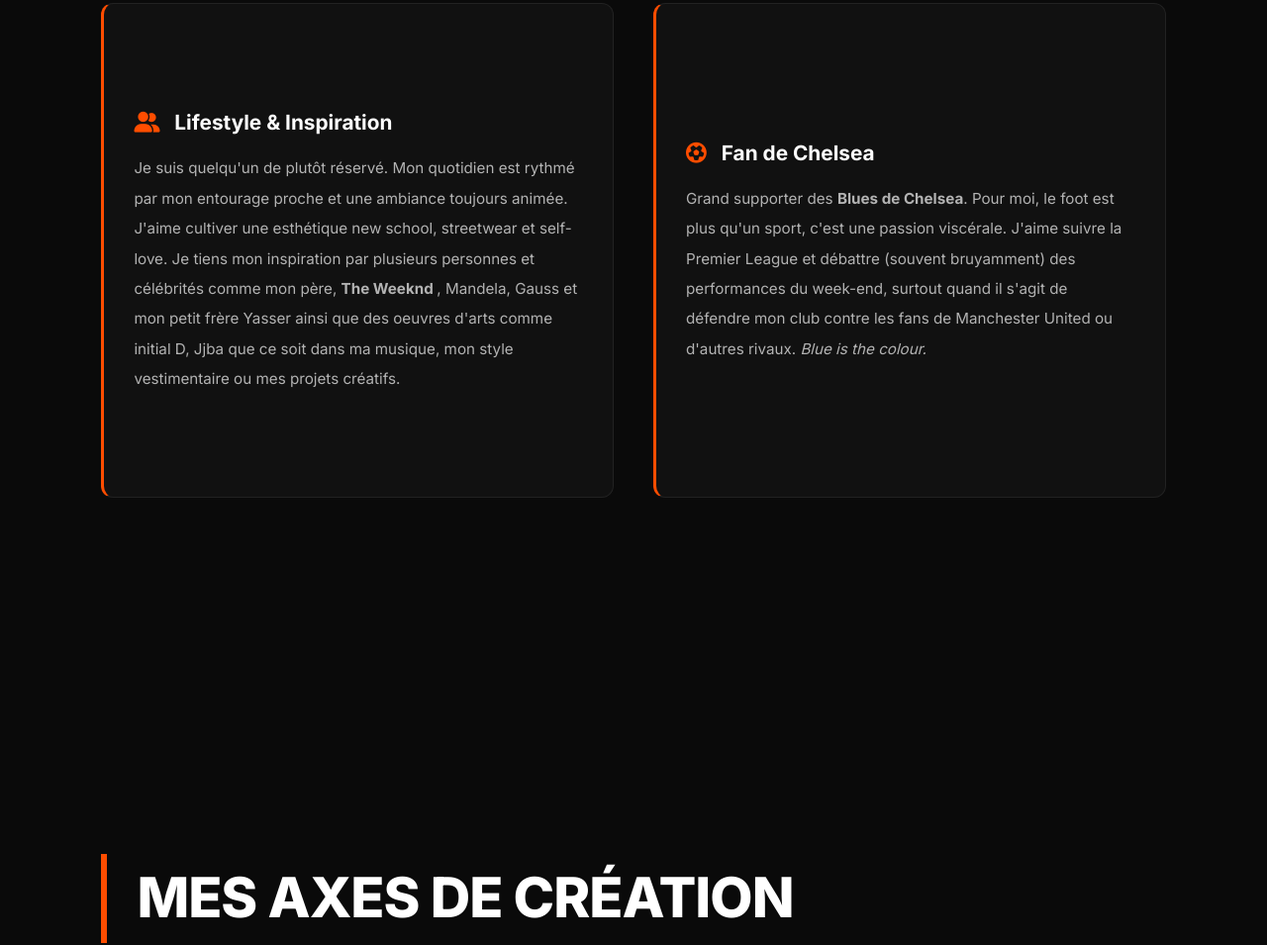
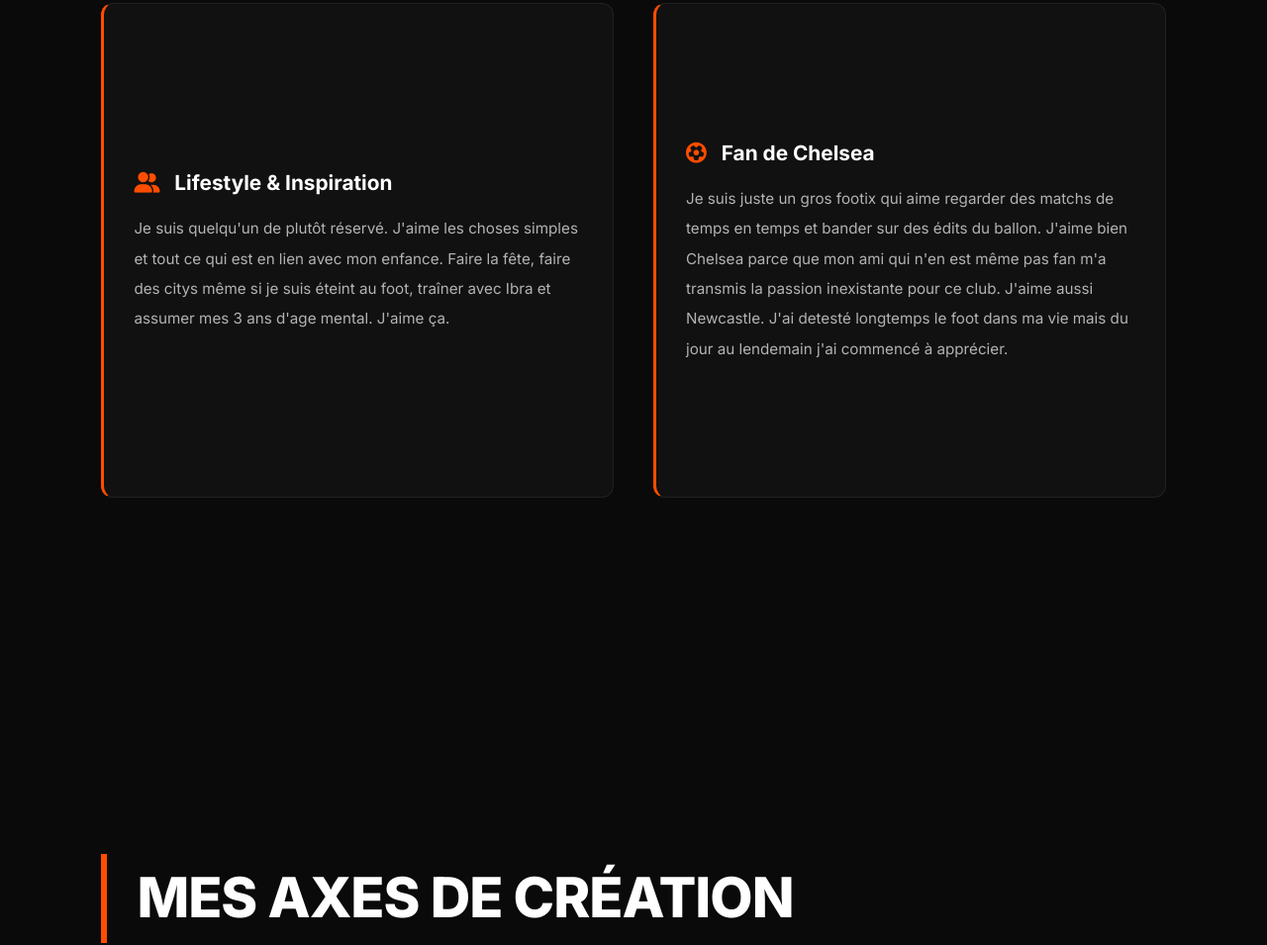
Before and after one commit to RiadMJ/The-Riad, a plain HTML site: page index.html in a window 1280 px wide. Shown: the part 1788-2743 px from the top of the page at 99% size. Drawn offline with Linux system fonts and the light colour scheme.

Commit message:
Rollback vers la version stable SANS les polishes V3

```diff
--- a/index.html
+++ b/index.html
@@ -110,14 +110,14 @@
             <div class="personal-card reveal-card">
                 <h3><i class="fas fa-user-friends" style="color:var(--accent-color); margin-right:10px;"></i> Lifestyle & Inspiration</h3>
                 <p>
-                    Je suis quelqu'un de plutôt réservé. Mon quotidien est rythmé par mon entourage proche et une ambiance toujours animée. J'aime cultiver une esthétique new school, streetwear et self-love. Je tiens mon inspiration par plusieurs personnes et célébrités comme mon père,  <strong>The Weeknd </strong>,  Mandela, Gauss et mon petit frère Yasser ainsi que des oeuvres d'arts comme initial D, Jjba que ce soit dans ma musique, mon style vestimentaire ou mes projets créatifs.
+                    Je suis quelqu'un de plutôt réservé. J'aime les choses simples et tout ce qui est en lien avec mon enfance. Faire la fête, faire des citys même si je suis éteint au foot, traîner avec Ibra et assumer mes 3 ans d'age mental. J'aime ça.
                 </p>
             </div>
 
             <div class="personal-card reveal-card">
                 <h3><i class="fas fa-futbol" style="color:var(--accent-color); margin-right:10px;"></i> Fan de Chelsea</h3>
                 <p>
-                    Grand supporter des <strong>Blues de Chelsea</strong>. Pour moi, le foot est plus qu'un sport, c'est une passion viscérale. J'aime suivre la Premier League et débattre (souvent bruyamment) des performances du week-end, surtout quand il s'agit de défendre mon club contre les fans de Manchester United ou d'autres rivaux. <em>Blue is the colour.</em>
+                    Je suis juste un gros footix qui aime regarder des matchs de temps en temps et bander sur des édits du ballon. J'aime bien Chelsea parce que mon ami qui n'en est même pas fan m'a transmis la passion inexistante pour ce club. J'aime aussi Newcastle. J'ai detesté longtemps le foot dans ma vie mais du jour au lendemain j'ai commencé à apprécier.
                 </p>
             </div>
         </div>
```
